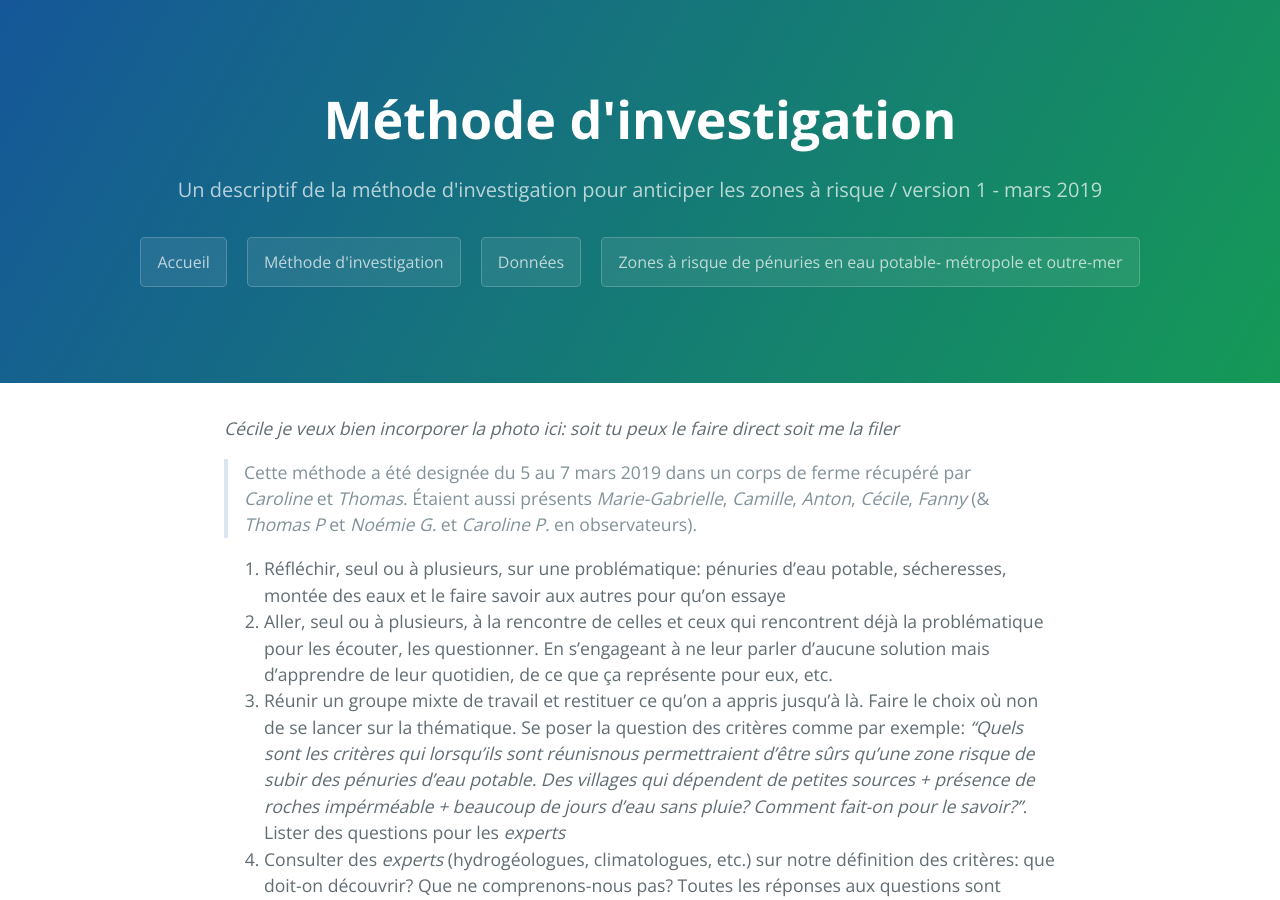
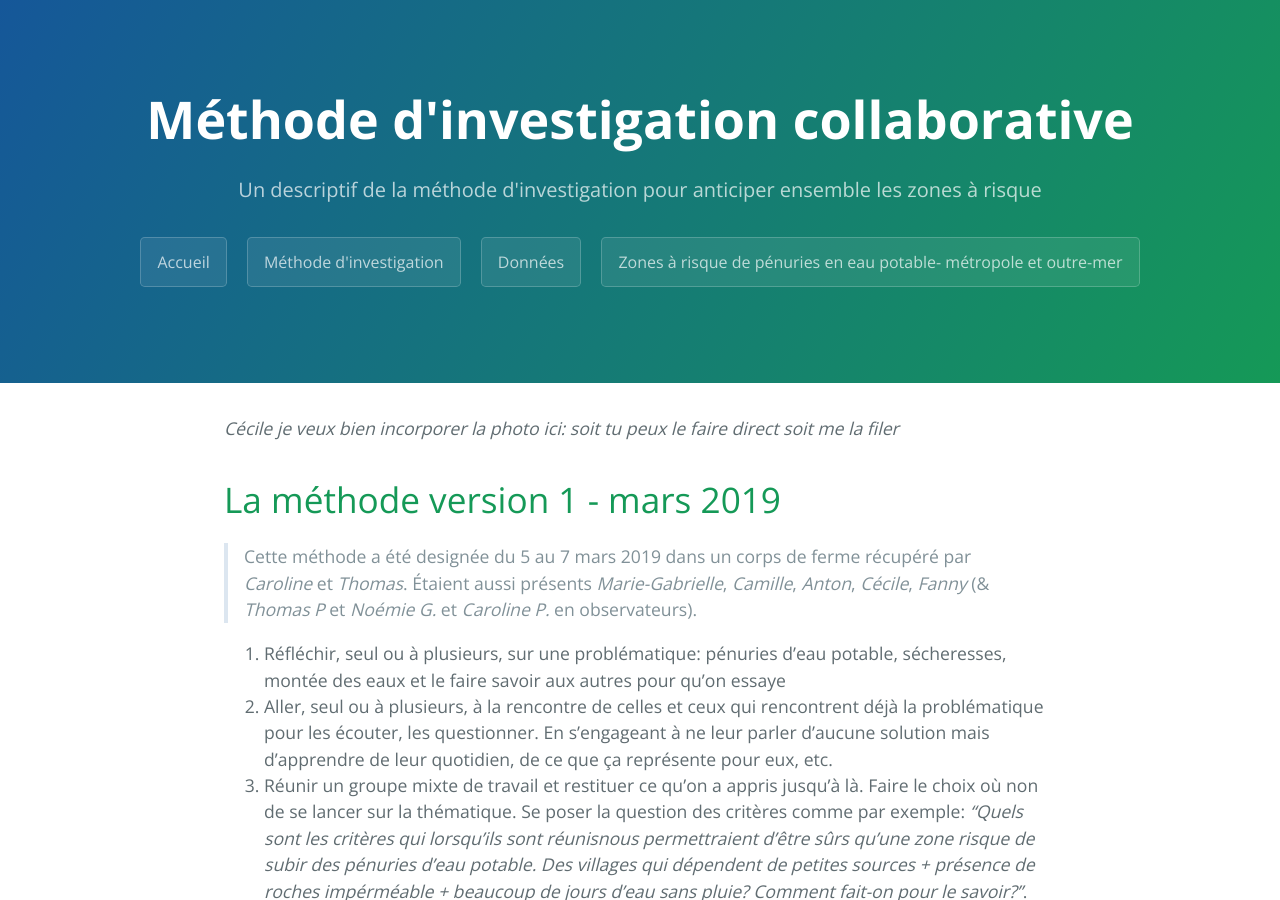
Before and after one commit to secheresses/Ancien-site, a Jekyll site: the page built from pages/methode.md, in a window 1280 px wide and 900 px high. Built offline with Jekyll 4.4.1, drawn with Linux system fonts in a browser that asks for light colours.

Commit message:
Mise à jour description

```diff
--- a/pages/methode.md
+++ b/pages/methode.md
@@ -1,11 +1,13 @@
 ---
 layout: default
-title: Méthode d'investigation
-description: Un descriptif de la méthode d'investigation pour anticiper les zones à risque / version 1 - mars 2019
+title: Méthode d'investigation collaborative
+description: Un descriptif de la méthode d'investigation pour anticiper ensemble les zones à risque
 permalink: /methode
 ---
 
 *Cécile je veux bien incorporer la photo ici: soit tu peux le faire direct soit me la filer*
+
+# La méthode version 1 - mars 2019
 
 > Cette méthode a été designée du 5 au 7 mars 2019 dans un corps de ferme récupéré par *Caroline* et *Thomas*. Étaient aussi présents *Marie-Gabrielle*, *Camille*, *Anton*, *Cécile*, *Fanny* (& *Thomas P* et *Noémie G.* et *Caroline P.* en observateurs).
 
```
